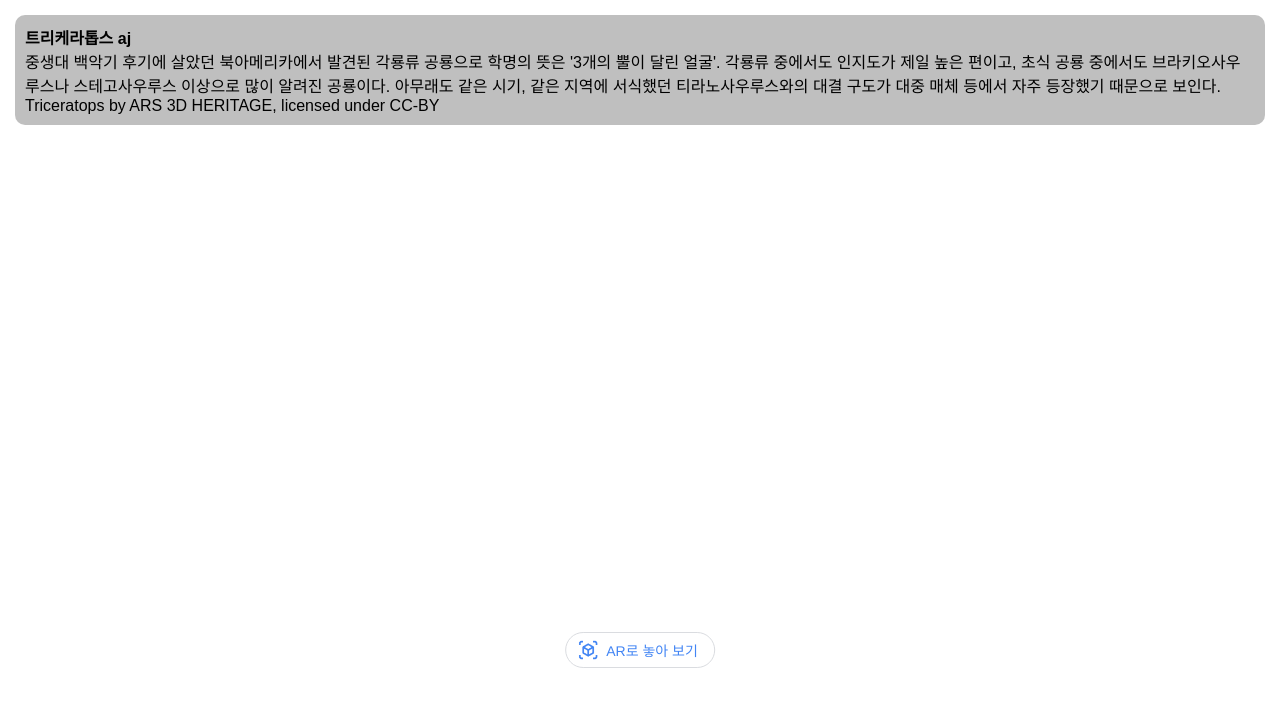
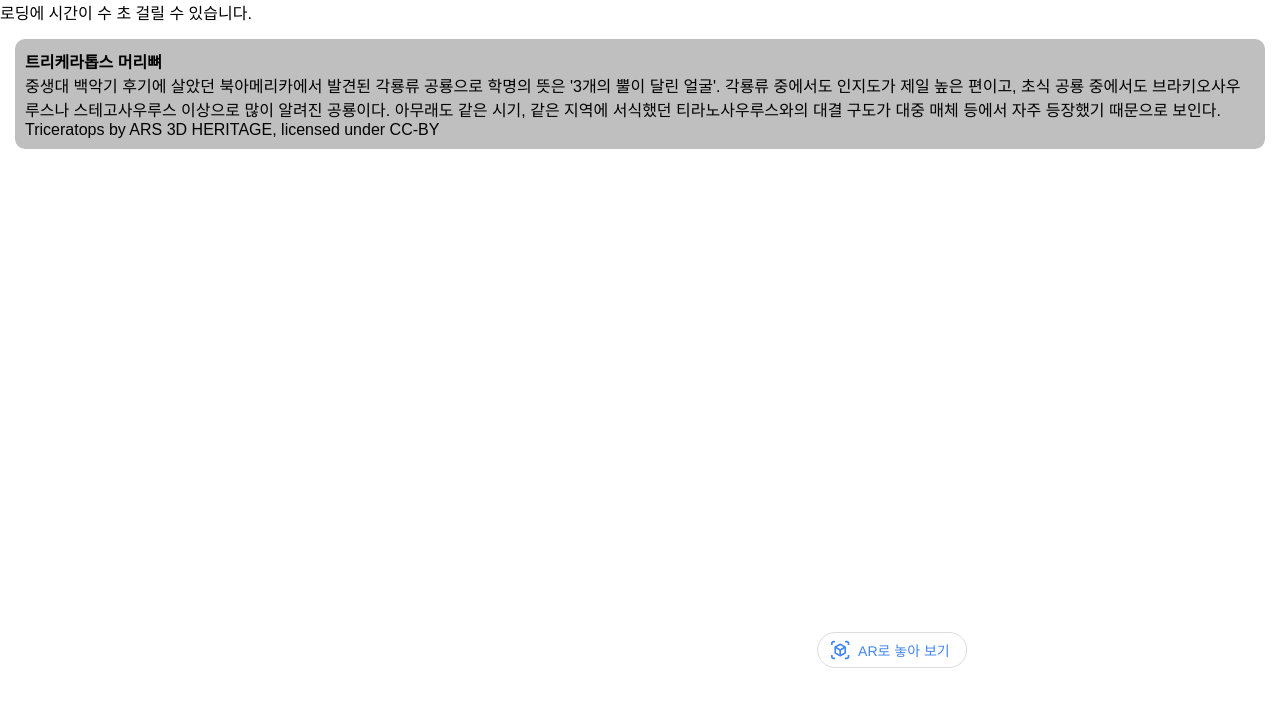
Before and after one commit to mk-pspace/xr-library, a plain HTML site: page demo/demo1.html in a window 1280 px wide. Drawn offline with nearby package versions, Linux system fonts and the light colour scheme; a web font is replaced by a local one.

Commit message:
Fix typo

```diff
--- a/demo/demo1.html
+++ b/demo/demo1.html
@@ -9,6 +9,7 @@
 <body>
     <script type="module" src="https://unpkg.com/@google/model-viewer/dist/model-viewer.min.js"></script>
     <div class="container">
+      로딩에 시간이 수 초 걸릴 수 있습니다.
     <!-- <model-viewer id="model_viewer" src="../assets/models/triceratops_skull.glb" poster="../assets/models/triceratops_skull.png" shadow-intensity="1" ar ar-modes="webxr scene-viewer quick-look" camera-controls alt="A 3D model carousel"> -->
       <model-viewer id="model_viewer" src="../assets/models/tricera3.glb" ios-src="../assets/models/tricera3.usdz" shadow-intensity="1" ar ar-modes="webxr scene-viewer quick-look" camera-controls alt="A 3D model carousel">
 
@@ -26,7 +27,7 @@
 
       </model-viewer>
 
-      <div id="annotation"><b>트리케라톱스 aj</b><br>중생대 백악기 후기에 살았던 북아메리카에서 발견된 각룡류 공룡으로 학명의 뜻은 '3개의 뿔이 달린 얼굴'.
+      <div id="annotation"><b>트리케라톱스 머리뼈</b><br>중생대 백악기 후기에 살았던 북아메리카에서 발견된 각룡류 공룡으로 학명의 뜻은 '3개의 뿔이 달린 얼굴'.
         각룡류 중에서도 인지도가 제일 높은 편이고, 초식 공룡 중에서도 브라키오사우루스나 스테고사우루스 이상으로 많이 알려진 공룡이다. 아무래도 같은 시기, 같은 지역에 서식했던 티라노사우루스와의 대결 구도가 대중 매체 등에서 자주 등장했기 때문으로 보인다.<br>Triceratops by ARS 3D HERITAGE, licensed under CC-BY</div>
     </div>
 
```
